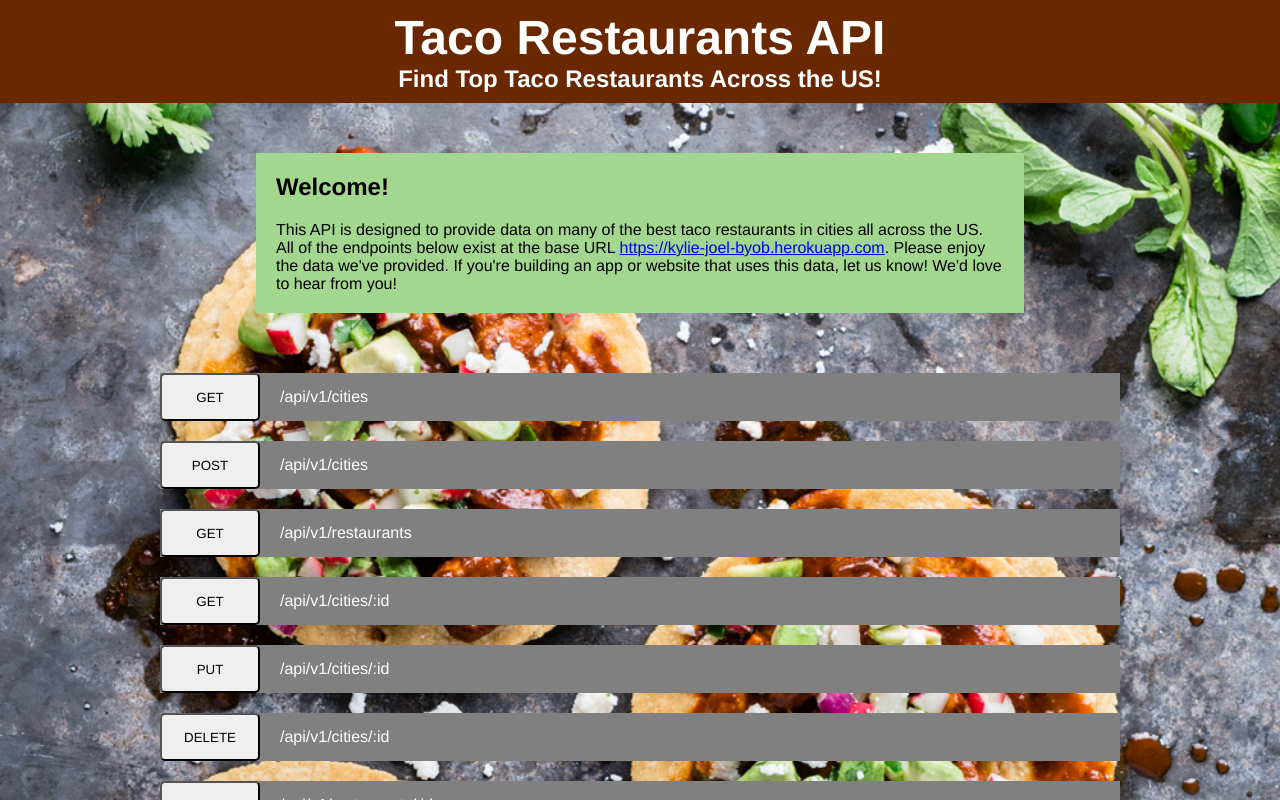
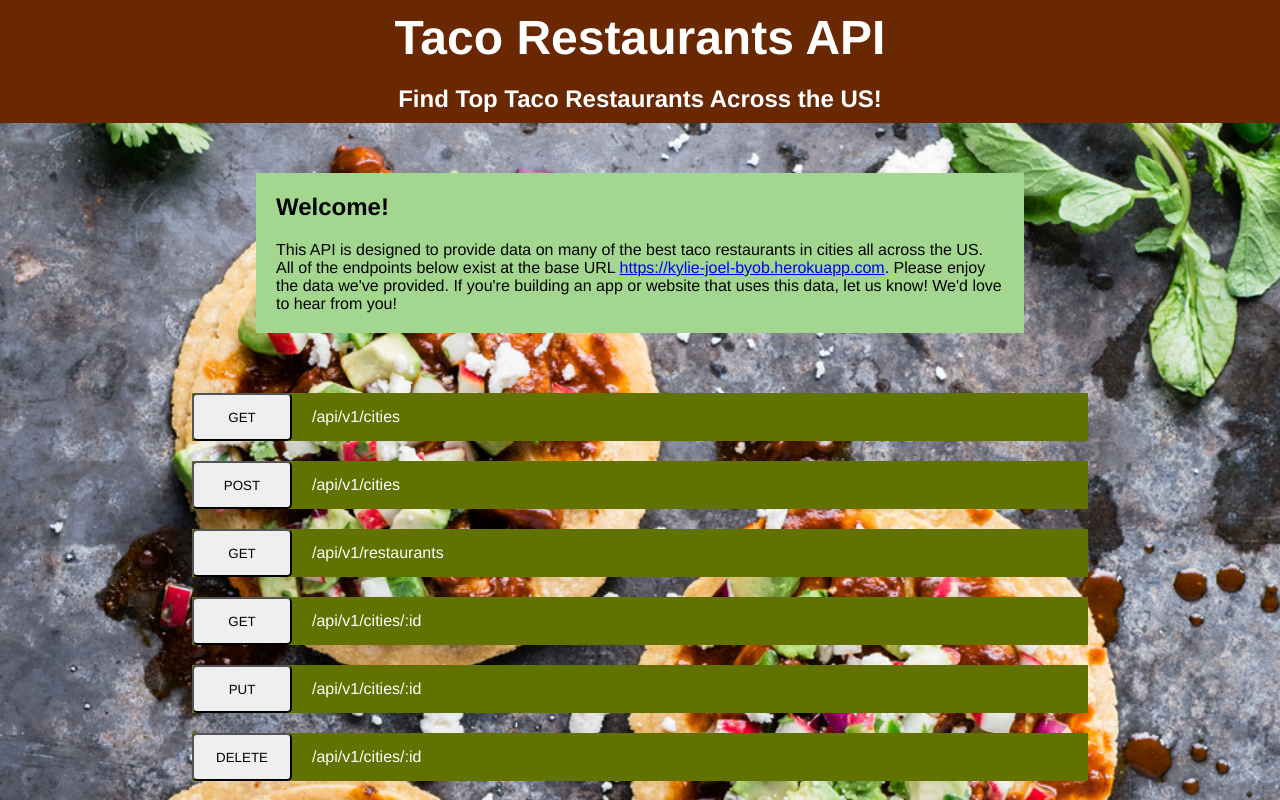
Before and after one commit to Dhanciles/byob-frontend, a React (Create React App) app: page / in a window 1280 px wide. Shown: the top 800 px of the page. Built offline with nearby package versions, Linux system fonts and the light colour scheme.

Commit message:
Remove duplicate CSS rules

```diff
--- a/src/App.css
+++ b/src/App.css
@@ -37,7 +37,11 @@
   font-size: 1.5rem;
 }
 
-h3, p {
+h3 {
+  margin: 20px 0 0 0;
+}
+
+p {
   margin: 0;
 }
 
@@ -84,36 +88,10 @@ button {
   margin-left: 20px;
 }
 
-pre {
-  text-align: left;
-  background: lightgray;
-  padding: 20px 30px 40px 0;
-  color: black;
-}
-
-button {
-  width: 100px;
-}
-
-.endpoint-container {
-  display: flex;
-  flex-direction: column;
-  align-items: center;
-}
-
 .info-area {
   display: flex;
   flex-direction: column;
   padding: 50px;
-}
-
-.endpoint-item-container {
-  background: #808080;
-  width: 75%;
-  display: flex;
-  flex-direction: column;
-  margin: 10px;
-  color: white;
 }
 
 .button-and-path-container {
```
